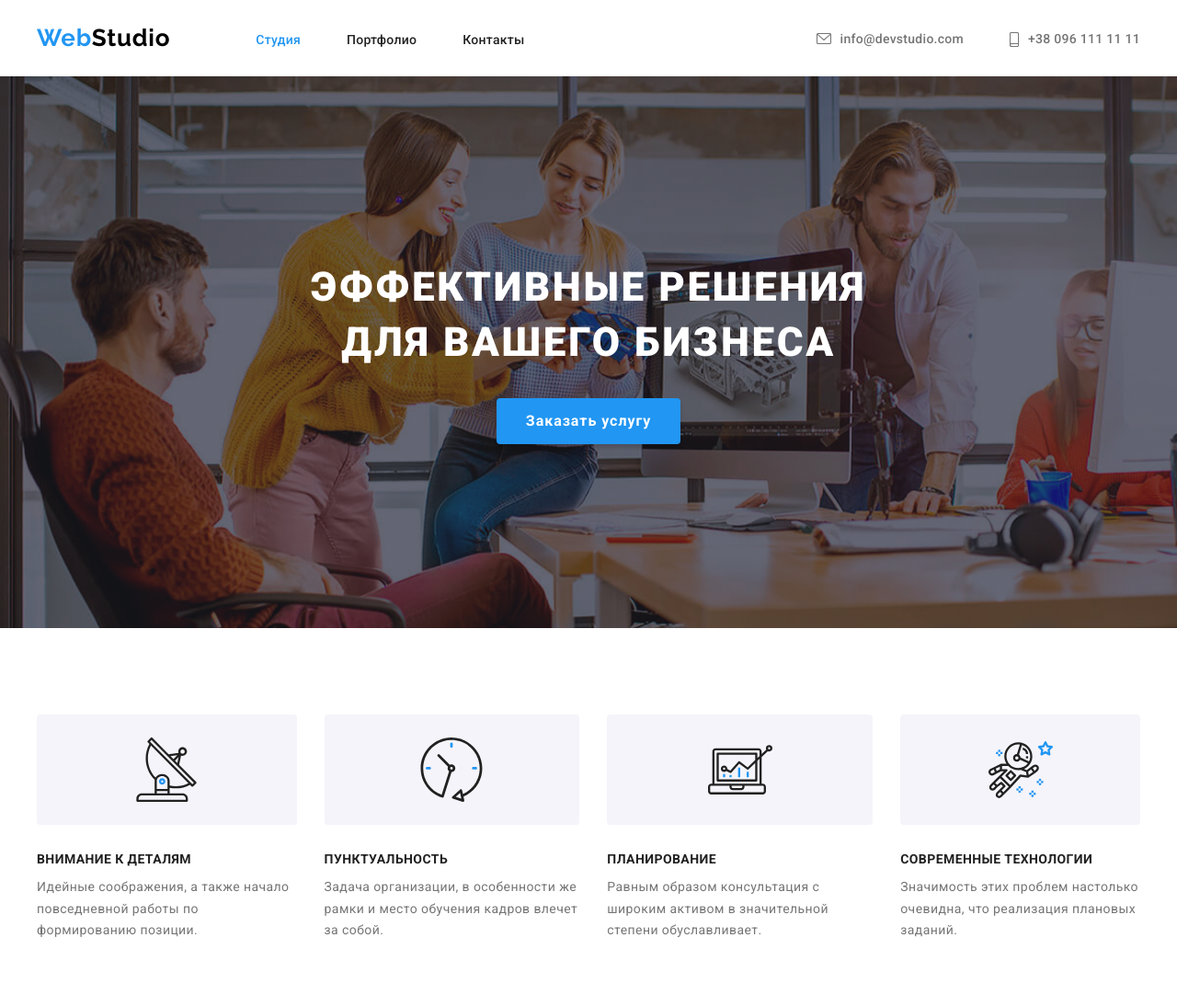
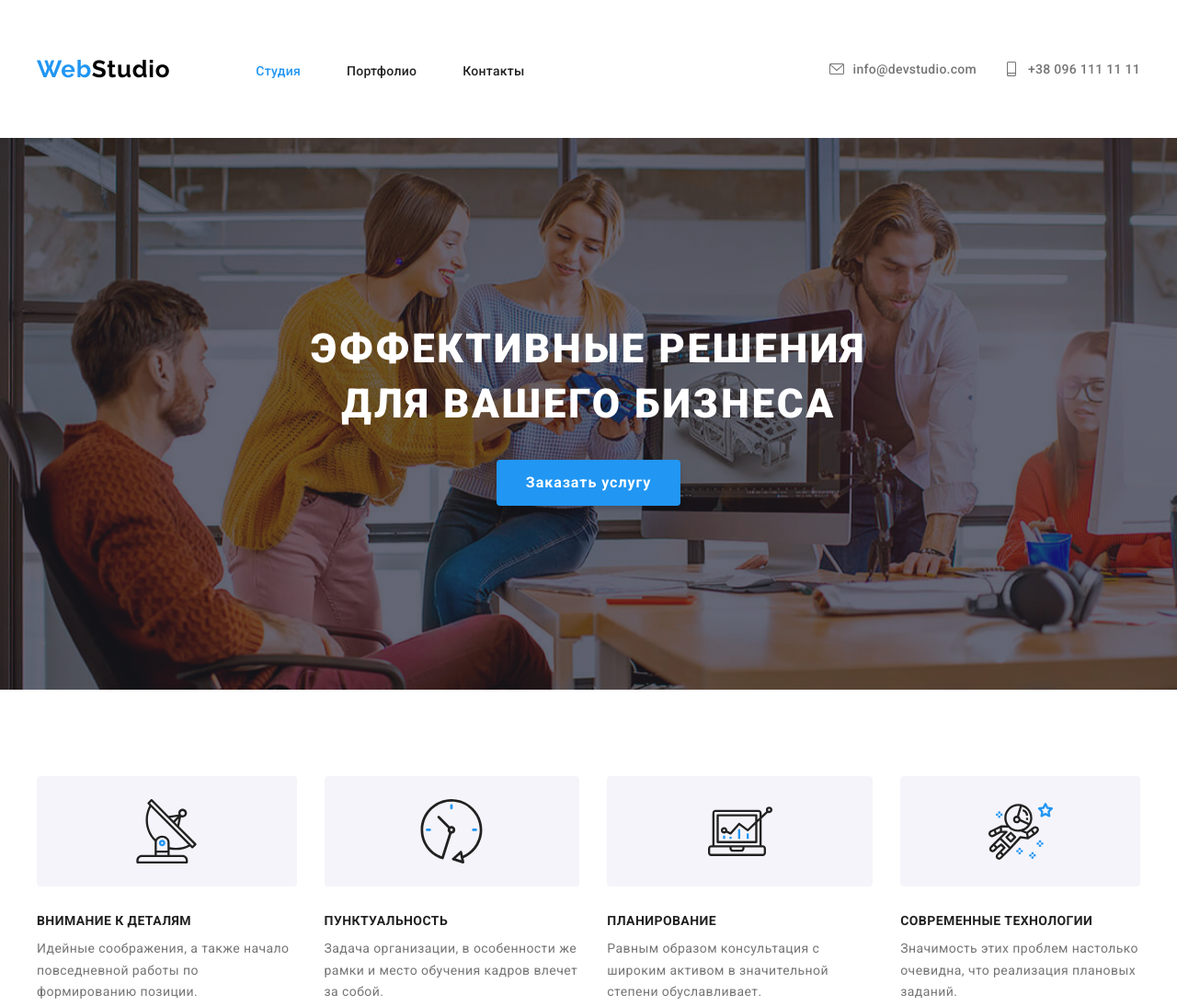
Before and after one commit to Arina-Lex-2012/goit-markup-hw-04, a plain HTML site: page index.html in a window 1280 px wide. Shown: the top 1094 px of the page at 92% size. Drawn offline with Linux system fonts and the light colour scheme.

Commit message:
address-nav-list???

```diff
--- a/css/style.css
+++ b/css/style.css
@@ -101,11 +101,23 @@ img {
   align-items: center;
 }
 
-.address-nav .item:not(:last-child) {
-  margin-right: 50px;
+.address-nav .item {
+  display: flex;
+  align-items: center;
 }
 
-.address-emailtel {
+.emailtel-icon {
+  fill: var(--primary-text-color);
+  margin-right: 10px;
+
+  max-width: 16px;
+}
+
+.address-nav .item:not(:last-child) {
+  margin-right: 30px;
+}
+
+.nav-emailtel {
   display: flex;
   align-items: center;
   font-weight: 500;
@@ -118,27 +130,8 @@ img {
   padding-bottom: 31px;
 }
 
-.address-emailtel:hover::before,
-.address-emailtel:focus::before {
+.emailtel-icon:hover {
   fill: var(--accents);
-  outline: solid 2px tomato;
-}
-
-.address-emailtel.email::before {
-  content: "";
-  width: 16px;
-  height: 12px;
-  margin-right: 10px;
-  background: url("../images/envelope.svg");
-}
-
-.address-emailtel.tel::before {
-  display: flex;
-  content: "";
-  width: 10px;
-  height: 16px;
-  margin-right: 10px;
-  background: url("../images/smartphone.svg");
 }
 
 /*======== END ADDRESS ========*/
@@ -245,14 +238,10 @@ img {
   height: 70px;
 }
 
-/* .features-card-set .item::before {
-  content: "";
-  display: block;
-  background-image: url("../images/sprite.svg#smartphone");
-  width: 70px;
-  height: 70px;
-  margin-bottom: 30px;
-} */
+.features-card-set .item:not(:last-child) {
+  margin-right: 30px;
+}
+
 /*======== END FEATURES ========*/
 
 /*======== ABOUT ========*/
@@ -379,7 +368,7 @@ img {
 .clients-link {
   display: flex;
   justify-content: center;
-  align-items: center;
+  align-items: space-between;
   width: 170px;
   height: 90px;
 
@@ -526,7 +515,7 @@ img {
 }
 
 .portfolio-button-set > .item .link:hover,
-.portfolio-button-set > .item .link:hover {
+.portfolio-button-set > .item .link:focus {
   color: #ffffff;
   background-color: var(--accents);
   filter: drop-shadow(0px 4px 4px rgba(0, 0, 0, 0.25));
--- a/index.html
+++ b/index.html
@@ -33,11 +33,17 @@
 
                 <ul class="address-nav list">
                     <li class="item">
-                        <a class="address-emailtel email" href="mailto:info@devstudio.com">info@devstudio.com</a>
+                        <svg class="emailtel-icon">
+                            <use href="./images/sprite.svg#envelope"></use>
+                        </svg>
+                        <a class="nav-emailtel" href="mailto:info@devstudio.com">info@devstudio.com</a>
                     </li>
-
                     <li class="item">
-                        <a class="address-emailtel tel" href="tel:+380961111111">+38 096 111 11 11</a></li>
+                        <svg class="emailtel-icon">
+                            <use href="./images/sprite.svg#smartphone"></use>
+                        </svg>
+                        <a class="nav-emailtel" href="tel:+380991111111">+38 096 111 11 11</a>
+                    </li>
                 </ul>
             </nav>
         </div>
@@ -63,7 +69,8 @@
         <section class="features">
             <div class="container">
                 <ul class="features-card-set list">
-                    <li class="features-card-item">
+                    <li class="item">
+                        <div class="features-card-content">
                             <div class="features-card-image">
                                 <svg class="features-card-icon">
                                     <use href="./images/sprite.svg#feature-antenna"></use>
@@ -72,9 +79,11 @@
                             <p class="features-title">Внимание к деталям</p>
                             <p class="features-text">Идейные соображения, а также начало повседневной работы по
                                 формированию позиции.</p>
+                        </div>
                     </li>
 
-                    <li class="features-card-item">
+                    <li class="item">
+                        <div class="features-card-content">
                             <div class="features-card-image">
                                 <svg class="features-card-icon">
                                     <use href="./images/sprite.svg#feature-clock"></use>
@@ -83,9 +92,11 @@
                             <p class="features-title">Пунктуальность</p>
                             <p class="features-text">Задача организации, в особенности же рамки и место обучения
                                 кадров влечет за собой.</p>
+                        </div>
                     </li>
 
-                    <li class="features-card-item">
+                    <li class="item">
+                        <div class="features-card-content">
                             <div class="features-card-image">
                                 <svg class="features-card-icon">
                                     <use href="./images/sprite.svg#feature-diagram"></use>
@@ -94,9 +105,11 @@
                             <p class="features-title">Планирование</p>
                             <p class="features-text">Равным образом консультация с широким активом в значительной
                                 степени обуславливает.</p>
+                        </div>
                     </li>
 
-                    <li class="features-card-item">
+                    <li class="item">
+                        <div class="features-card-content">
                             <div class="features-card-image">
                                 <svg class="features-card-icon">
                                     <use href="./images/sprite.svg#feature-astronaut"></use>
@@ -105,6 +118,7 @@
                             <p class="features-title">Современные технологии</p>
                             <p class="features-text">Значимость этих проблем настолько очевидна, что реализация
                                 плановых заданий.</p>
+                        </div>
                     </li>
                 </ul>
             </div>
@@ -386,7 +400,7 @@
         <div class="container">
             <ul class="footer-list list">
                 <li class="footer-list-item">
-                    <a class="footer-logo" href="https://arina-lex-2012.github.io/goit-markup-hw-02/" aria-label="логотип сайта">
+                    <a class="footer-logo" href="index.html" aria-label="логотип сайта">
                         <span>Web</span>Studio
                     </a>
                     <ul class="footer-list-contacts list">
```
Lines whose indentation alone changed are shown as unchanged.
